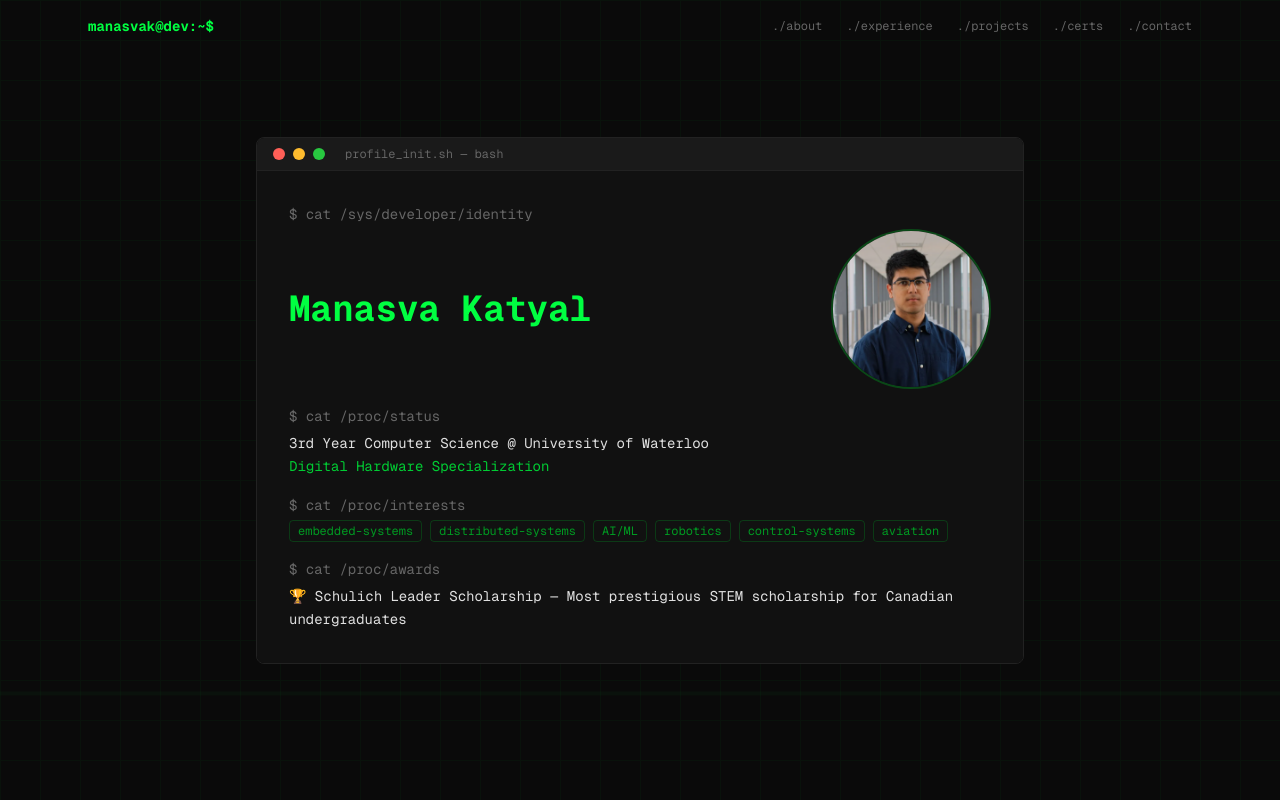
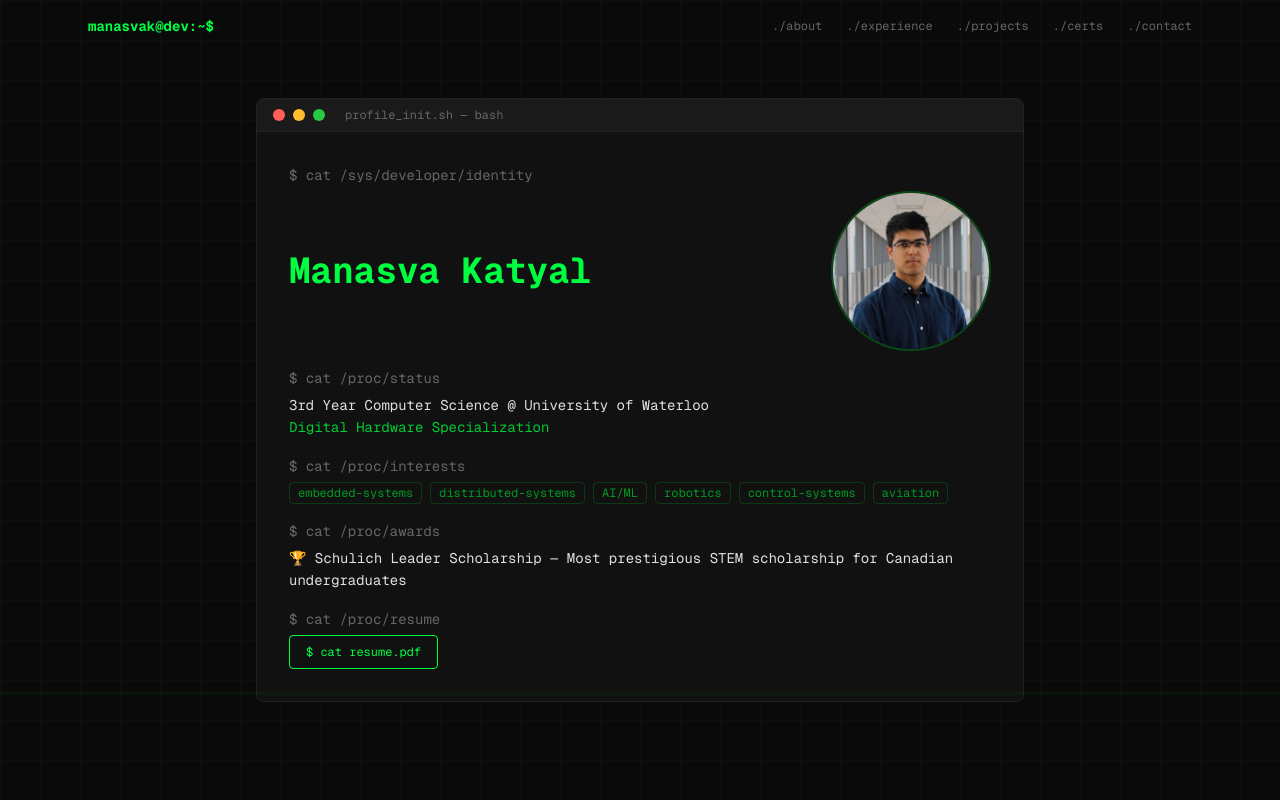
Before and after one commit to SuperMK15/portfolio-website, a Next.js app: page / in a window 1280 px wide. Shown: the top 800 px of the page. Built offline with nearby package versions, Linux system fonts and the light colour scheme.

Commit message:
Fix resume placement

```diff
--- a/src/components/Contact.tsx
+++ b/src/components/Contact.tsx
@@ -11,7 +11,6 @@ export default function Contact() {
     { label: "github", value: "SuperMK15", href: "https://github.com/SuperMK15" },
     { label: "linkedin", value: "manasvakatyal", href: "https://linkedin.com/in/manasvakatyal" },
     { label: "website", value: "manasvakatyal.tech", href: "https://manasvakatyal.tech" },
-    { label: "resume", value: "resume.pdf", href: "https://drive.google.com/file/d/1h6b5aXJrZPdmlCJf2oF9NuVBUucAVotR/view?usp=sharing" },
   ];
 
   const handleSubmit = async (e: React.FormEvent) => {
--- a/src/components/Hero.tsx
+++ b/src/components/Hero.tsx
@@ -96,9 +96,21 @@ export default function Hero() {
             </div>
 
             <div className="text-muted mb-1">$ cat /proc/awards</div>
-            <div className="text-foreground">
+            <div className="text-foreground mb-4">
               🏆 Schulich Leader Scholarship — Most prestigious STEM scholarship
               for Canadian undergraduates
+            </div>
+
+            <div className="text-muted mb-1">$ cat /proc/resume</div>
+            <div className="text-foreground">
+              <a
+                href="https://drive.google.com/file/d/1h6b5aXJrZPdmlCJf2oF9NuVBUucAVotR/view?usp=sharing"
+                target="_blank"
+                rel="noopener noreferrer"
+                className="border border-terminal-green text-terminal-green px-4 py-2 rounded text-xs hover:bg-terminal-green/10 transition-colors inline-block"
+              >
+                $ cat resume.pdf
+              </a>
             </div>
           </div>
         </div>
```
